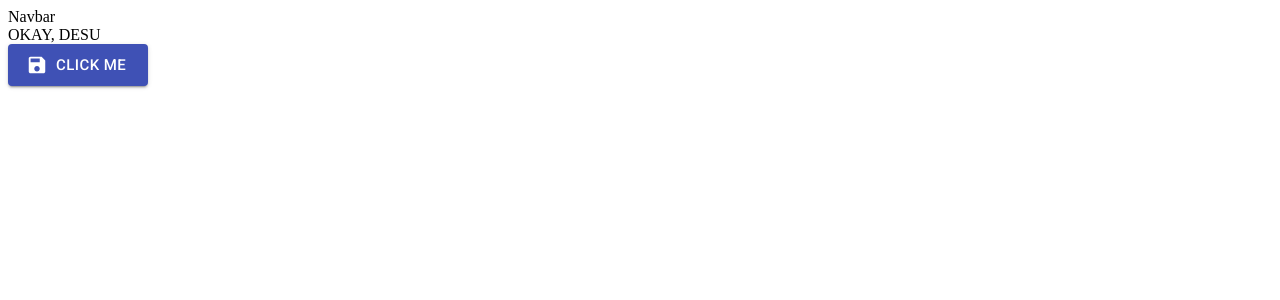
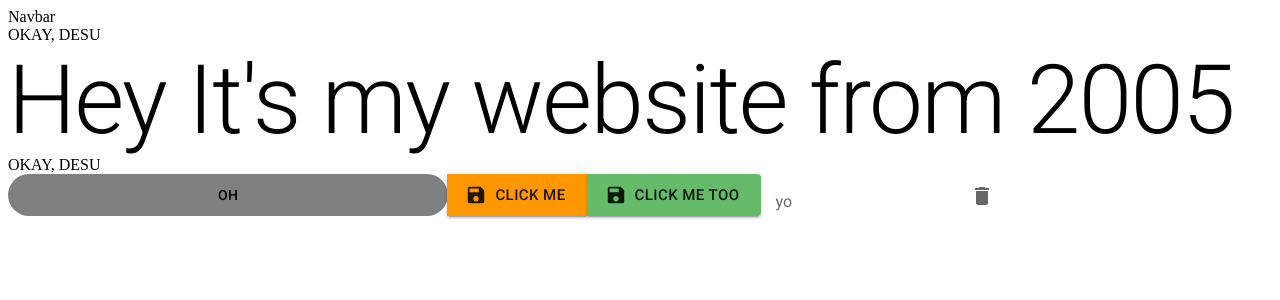
Before and after one commit to uchutanjyo/redux-first, a React (Create React App) app: page / in a window 1280 px wide. Shown: the top 300 px of the page. Built offline with nearby package versions, Linux system fonts and the light colour scheme; a web font is replaced by a local one.

Commit message:
more MUI

```diff
--- a/package.json
+++ b/package.json
@@ -15,6 +15,7 @@
     "react": "^18.2.0",
     "react-dom": "^18.2.0",
     "react-scripts": "5.0.1",
+    "typeface-roboto-material": "^0.0.1",
     "web-vitals": "^2.1.4"
   },
   "scripts": {
--- a/src/App.js
+++ b/src/App.js
@@ -1,8 +1,15 @@
 import React from "react";
 import ReactDOM from "react-dom";
 import Navbar from "./components/Navbar";
-import { Button } from '@material-ui/core';
+
+import MUITest from "./components/MuiTest";
+
+import  Button from '@material-ui/core/Button';
 import SaveIcon from '@material-ui/icons/Save'
+import ButtonGroup from '@material-ui/core/ButtonGroup'
+import Checkbox from '@material-ui/core/Checkbox'
+import FormControlLabel from '@material-ui/core/FormControlLabel'
+
 
 const App = () => {
 
@@ -10,12 +17,8 @@ const App = () => {
     <>
     <Navbar></Navbar>
      <div>OKAY, DESU</div>
-     <Button startIcon={<SaveIcon/>
-    } onClick={() => console.log('hello')} href="#" size="large" color="primary" variant="contained">
+     <MUITest></MUITest>
 
-Click Me
-
-</Button>
     </>
   );
 };
--- /dev/null
+++ b/src/components/MuiTest.js
@@ -0,0 +1,71 @@
+import React from "react";
+import ReactDOM from "react-dom";
+import  Button from '@material-ui/core/Button';
+import SaveIcon from '@material-ui/icons/Save'
+import DeleteIcon from '@material-ui/icons/Delete'
+import ButtonGroup from '@material-ui/core/ButtonGroup'
+import Checkbox from '@material-ui/core/Checkbox'
+import FormControlLabel from '@material-ui/core/FormControlLabel'
+import { TextField } from '@material-ui/core'
+
+import { makeStyles, ThemeProvider } from "@material-ui/styles";
+import { createTheme } from '@mui/material/styles';
+import { orange, green } from "@material-ui/core/colors";
+
+import 'typeface-roboto-material'
+
+import Typography from "@material-ui/core/Typography";
+
+const useStyles = makeStyles({
+root: {
+  borderRadius: '5em',
+  color: 'black',
+  padding: '0 15em',
+  background: 'grey'
+}
+});
+
+const theme = createTheme({
+  palette:  {
+    primary: {
+      main: orange[500]
+    },
+    secondary: {
+      main: green[400]
+    }
+  }
+})
+
+const ButtonStyled = () => {
+  const classes = useStyles();
+  return <Button className={classes.root} > Oh </Button>
+}
+
+const MUITest = () => {
+
+  return (
+    <>
+    <Typography variant='h1'> Hey It's my website from 2005</Typography>
+
+    <ThemeProvider theme={theme}>
+     <div>OKAY, DESU</div>
+     <ButtonGroup>
+      <ButtonStyled />
+     <Button startIcon={<SaveIcon/>} onClick={() => console.log('hello')} href="#" size="large" color="primary" variant="contained">
+Click Me
+</Button>
+<Button startIcon={<SaveIcon/>} onClick={() => console.log('hello')} href="#" size="large" color="secondary" variant="contained">
+Click Me Too
+</Button>
+</ButtonGroup>
+
+<TextField variant='outlined' color="secondary" label="yo" placeholder="ysdfsdfsdf" />
+
+<FormControlLabel control={<Checkbox inputProps={{'aria-label': 'secondary-checkbox'}} icon={<DeleteIcon/>} checkedIcon={<SaveIcon />}/>} />
+
+</ThemeProvider>
+    </>
+  );
+};
+
+export default MUITest;
```
Also changed, not shown: 1 other file (tests, documents, lock files or other folders).
